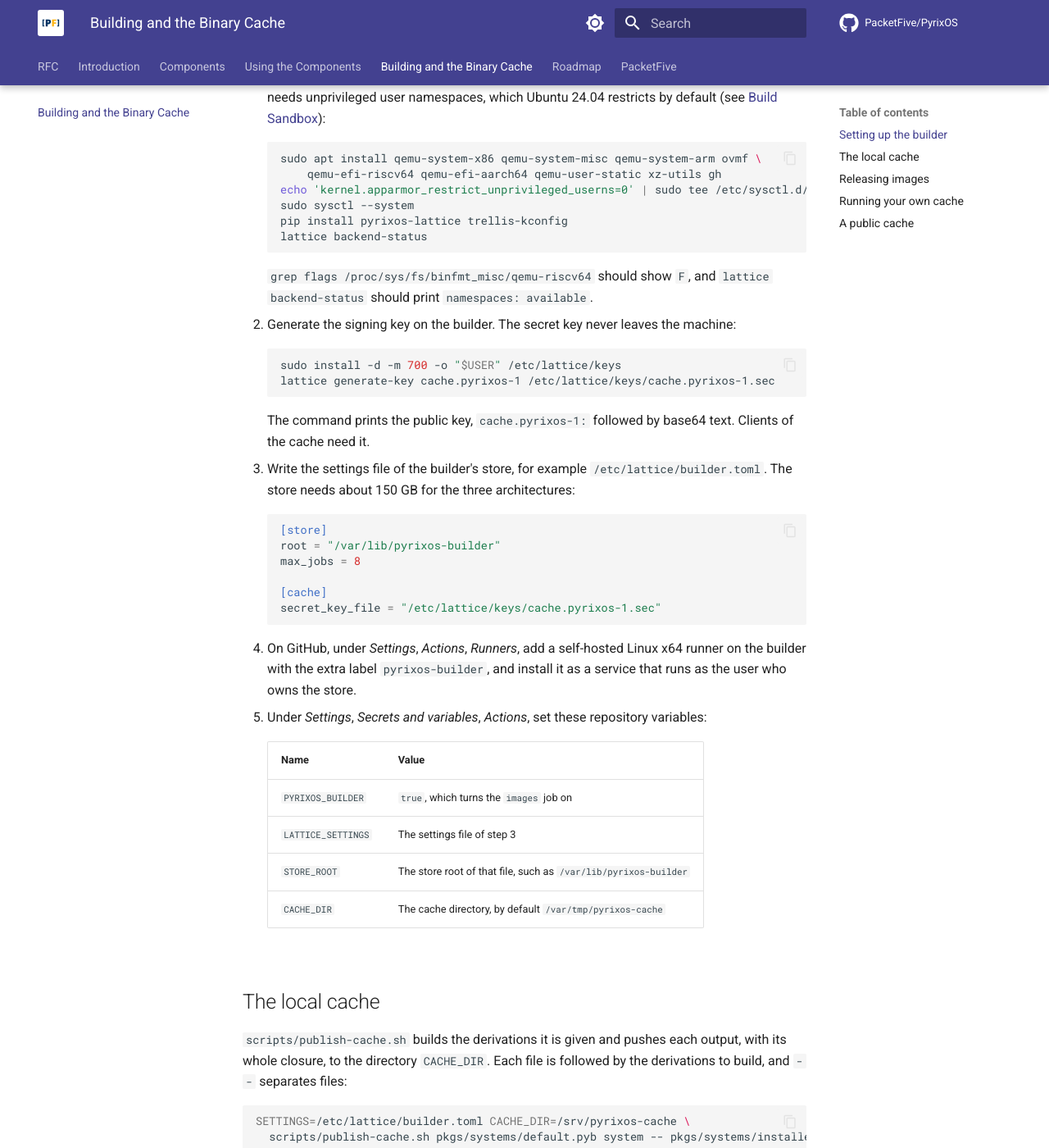
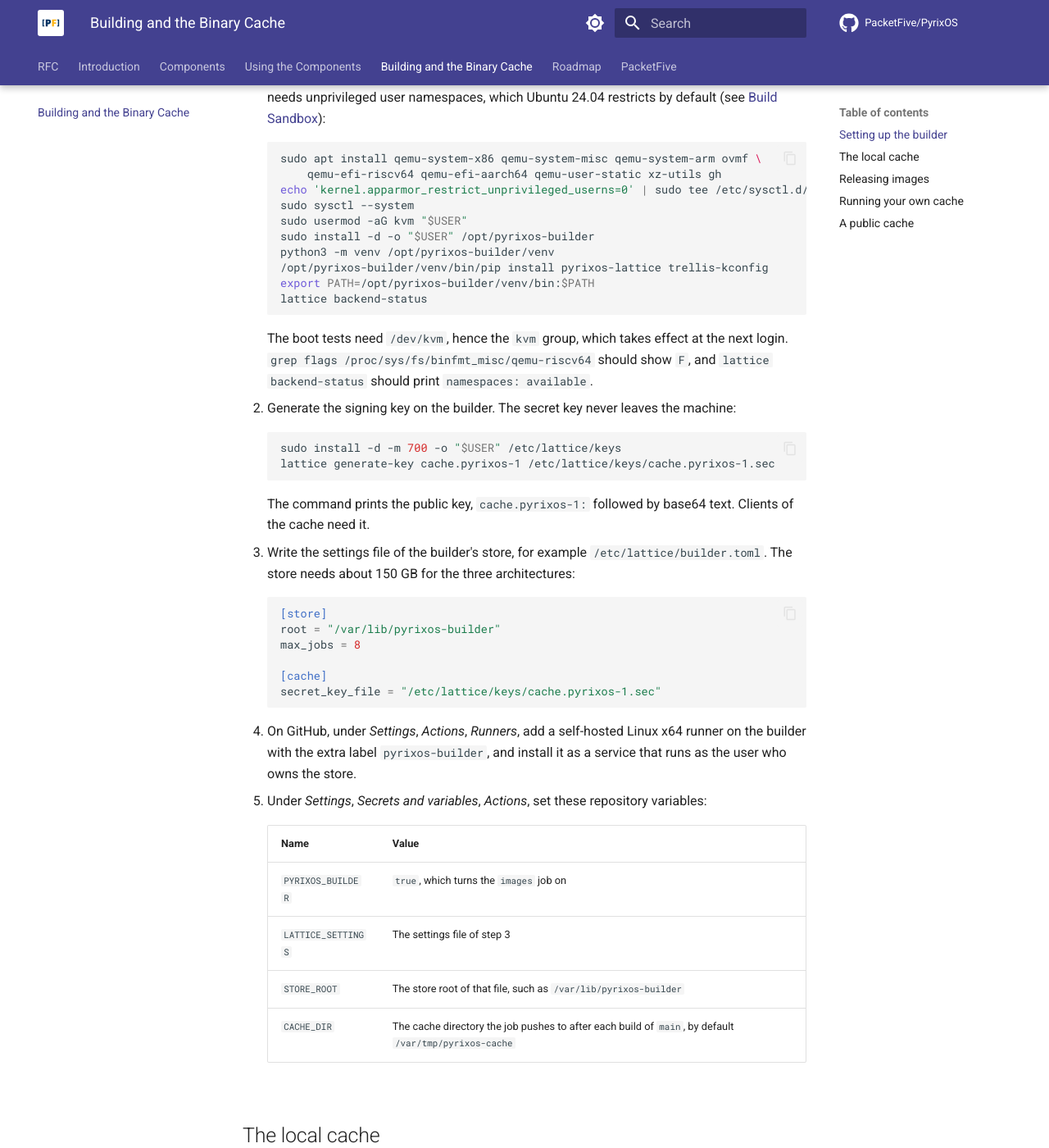
Before and after one commit to PacketFive/PyrixOS, an MkDocs documentation site: the page built from docs/building.md, in a window 1280 px wide and 1400 px high, scrolled down 891 px. Shown: the whole window at 82% size. Built offline with MkDocs 1.6.1 and Material for MkDocs 9.7.7, drawn with Linux system fonts in a browser that asks for light colours; comment, search, counter and statistics services are not loaded.

Commit message:
Publish to the local cache on main and document the builder venv and kvm group
Signed-off-by: Weqaar Janjua <weqaar.janjua@gmail.com>

````diff
--- a/docs/building.md
+++ b/docs/building.md
@@ -22,11 +22,15 @@
         qemu-efi-riscv64 qemu-efi-aarch64 qemu-user-static xz-utils gh
     echo 'kernel.apparmor_restrict_unprivileged_userns=0' | sudo tee /etc/sysctl.d/60-pyrixos-userns.conf
     sudo sysctl --system
-    pip install pyrixos-lattice trellis-kconfig
+    sudo usermod -aG kvm "$USER"
+    sudo install -d -o "$USER" /opt/pyrixos-builder
+    python3 -m venv /opt/pyrixos-builder/venv
+    /opt/pyrixos-builder/venv/bin/pip install pyrixos-lattice trellis-kconfig
+    export PATH=/opt/pyrixos-builder/venv/bin:$PATH
     lattice backend-status
     ```
 
-    `grep flags /proc/sys/fs/binfmt_misc/qemu-riscv64` should show `F`, and `lattice backend-status` should print `namespaces: available`.
+    The boot tests need `/dev/kvm`, hence the `kvm` group, which takes effect at the next login. `grep flags /proc/sys/fs/binfmt_misc/qemu-riscv64` should show `F`, and `lattice backend-status` should print `namespaces: available`.
 
 2. Generate the signing key on the builder. The secret key never leaves the machine:
 
@@ -56,7 +60,7 @@
     | `PYRIXOS_BUILDER` | `true`, which turns the `images` job on |
     | `LATTICE_SETTINGS` | The settings file of step 3 |
     | `STORE_ROOT` | The store root of that file, such as `/var/lib/pyrixos-builder` |
-    | `CACHE_DIR` | The cache directory, by default `/var/tmp/pyrixos-cache` |
+    | `CACHE_DIR` | The cache directory the job pushes to after each build of `main`, by default `/var/tmp/pyrixos-cache` |
 
 ## The local cache
 
````
Also changed, not shown: 1 other file.
